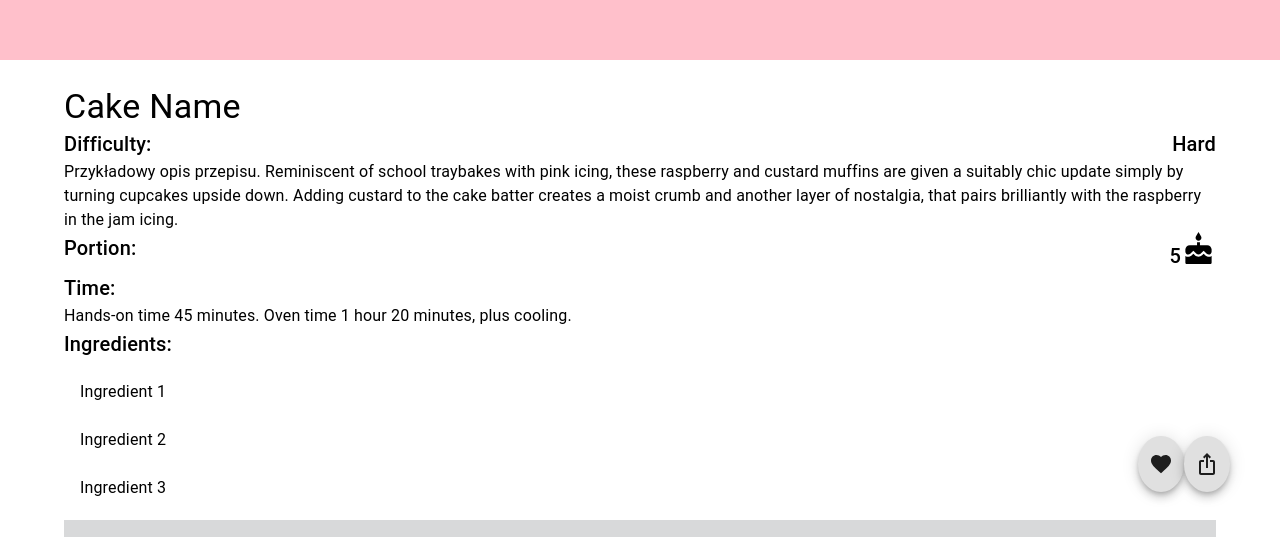
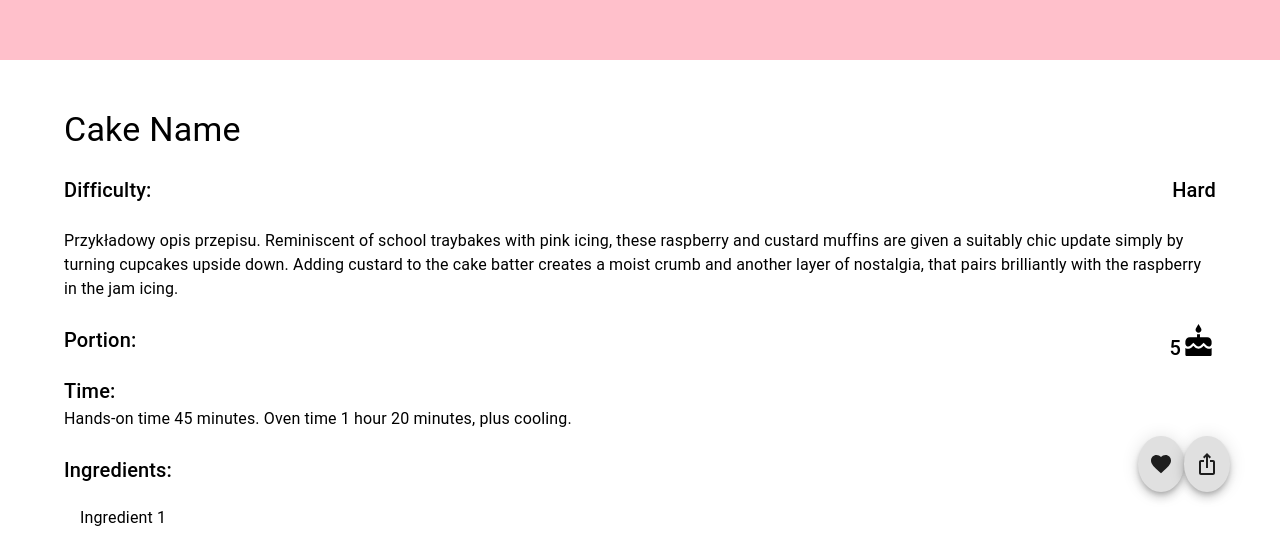
Before and after one commit to h3770k1k1/rapidapi-cake-app, a React (Create React App) app: page /recipe in a window 1280 px wide. Shown: the part 260-797 px from the top of the page. Built offline with nearby package versions, Linux system fonts and the light colour scheme.

Commit message:
some change in recipepage layout

```diff
--- a/src/components/subpages/Recipe.css
+++ b/src/components/subpages/Recipe.css
@@ -2,3 +2,13 @@
     margin: 0;
     padding: 0;
 }
+
+.recipe-element{
+    margin-top: 2%;
+}
+.recipe-element:hover {
+    background-color: #eaeaea;
+}
+.cooking-step:hover{
+    background-color: rgba(0, 0, 0, 0);
+}
--- a/src/components/subpages/Recipe.jsx
+++ b/src/components/subpages/Recipe.jsx
@@ -43,20 +43,27 @@ const Recipe = () => {
 				maxWidth="lg"
 				sx={{ marginTop: "2%", display: "flex", flexDirection: "column" }}
 			>
+				<div className="recipe-element">
 					<Typography variant="h4">Cake Name</Typography>
+				</div>
+				<div className="recipe-element">
 					<Typography
 						variant="h6"
 						sx={{ display: "flex", justifyContent: "space-between" }}
 					>
 						Difficulty: <span style={{ marginLeft: "auto" }}>Hard</span>
 					</Typography>
+				</div>
+				<div className="recipe-element">
 					<Typography variant="body1">
 						Przykładowy opis przepisu. Reminiscent of school traybakes with pink
 						icing, these raspberry and custard muffins are given a suitably chic
 						update simply by turning cupcakes upside down. Adding custard to the
-					cake batter creates a moist crumb and another layer of nostalgia, that
-					pairs brilliantly with the raspberry in the jam icing.
+						cake batter creates a moist crumb and another layer of nostalgia,
+						that pairs brilliantly with the raspberry in the jam icing.
 					</Typography>
+				</div>
+				<div className="recipe-element">
 					<Typography
 						variant="h6"
 						sx={{ display: "flex", justifyContent: "space-between" }}
@@ -66,12 +73,17 @@ const Recipe = () => {
 							5<CakeIcon fontSize="large" sx={{ marginBottom: "-0.25rem" }} />
 						</span>
 					</Typography>
-				<Typography variant="h6">
+				</div>
+				<div className="recipe-element">
+					<Typography variant="h6" sx={{ marginTop: "-1%" }}>
 						Time:
 						<Typography variant="body1">
-						Hands-on time 45 minutes. Oven time 1 hour 20 minutes, plus cooling.
+							Hands-on time 45 minutes. Oven time 1 hour 20 minutes, plus
+							cooling.
 						</Typography>
 					</Typography>
+				</div>
+				<div className="recipe-element">
 					<Typography variant="h6">Ingredients:</Typography>
 					<List>
 						<ListItem>
@@ -84,7 +96,10 @@ const Recipe = () => {
 							<ListItemText primary="Ingredient 3" />
 						</ListItem>
 					</List>{" "}
+				</div>
+				<div className="recipe-element cooking-step">
 					<CookingStep />
+				</div>
 			</Container>
 		</div>
 	);
```
Lines whose indentation alone changed are shown as unchanged.
